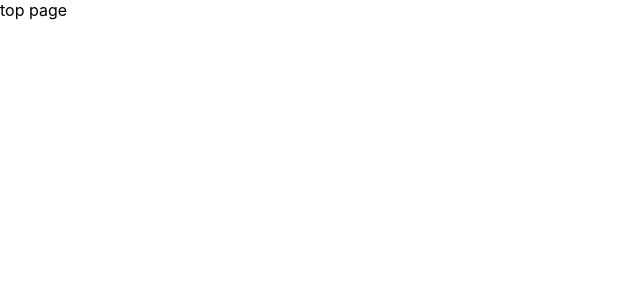
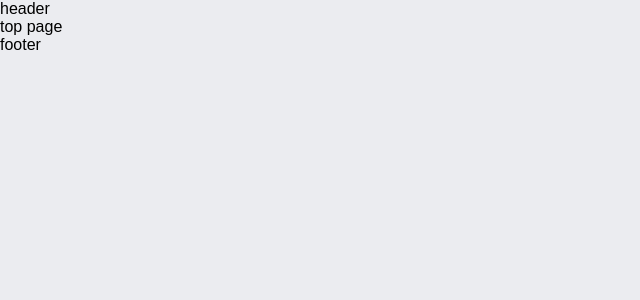
Before and after one commit to halhal23/micro-example, a React (Create React App) app in the folder front/: page / in a window 1280 px wide. Shown: the top 300 px of the page, without its empty margins (0-640 px from the left). Built offline with nearby package versions, Linux system fonts and the light colour scheme.

Commit message:
Add default layout

```diff
--- /dev/null
+++ b/front/src/container/templates/DefaultLayout.tsx
@@ -0,0 +1,17 @@
+import { FC, ReactNode } from "react";
+import GlobalStyle from "../../globals/Style";
+
+type DefaultLayoutProps = {
+  children: ReactNode;
+};
+
+const DefaultLayout: FC<DefaultLayoutProps> = ({ children }): JSX.Element => (
+  <>
+    <GlobalStyle />
+    <div>header</div>
+    {children}
+    <div>footer</div>
+  </>
+);
+
+export default DefaultLayout;
--- /dev/null
+++ b/front/src/container/templates/index.ts
@@ -0,0 +1 @@
+export { default as DefaultLayout } from "./DefaultLayout";
--- /dev/null
+++ b/front/src/globals/Style.tsx
@@ -0,0 +1,15 @@
+import { createGlobalStyle } from "styled-components";
+import theme from "./theme";
+
+const GlobalStyle = createGlobalStyle`
+  *, *:before, *:after {
+    background-color: ${theme.default.base};
+    font-family: "Montserrat", sans-serif;
+    box-sizing: border-box;
+  }
+  .material-icons {
+    vertical-align: middle;
+  }
+`;
+
+export default GlobalStyle;
--- /dev/null
+++ b/front/src/globals/theme.ts
@@ -0,0 +1,10 @@
+const theme = {
+  default: {
+    base: "#ebecf0",
+    brighter: "#fff",
+    darker: "#babecc",
+    accent: "#0d3563",
+  },
+};
+
+export default theme;
--- a/front/src/index.tsx
+++ b/front/src/index.tsx
@@ -1,12 +1,15 @@
 import React from "react";
 import ReactDOM from "react-dom";
+import { DefaultLayout } from "./container/templates";
 import "./index.css";
 import reportWebVitals from "./reportWebVitals";
 import Router from "./Router";
 
 ReactDOM.render(
   <React.StrictMode>
-    <Router />
+    <DefaultLayout>
+      <Router />
+    </DefaultLayout>
   </React.StrictMode>,
   document.getElementById("root")
 );
```
